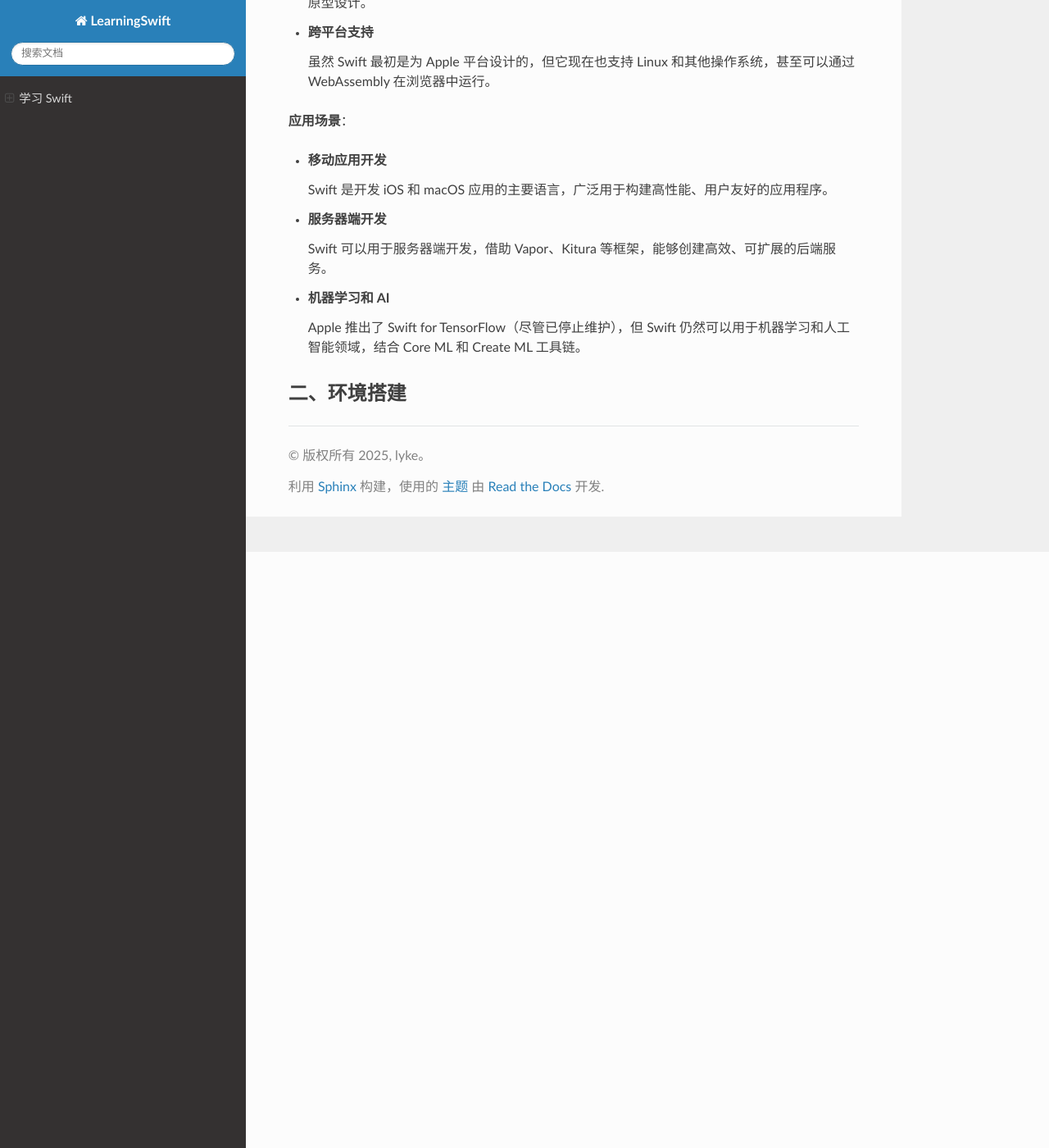
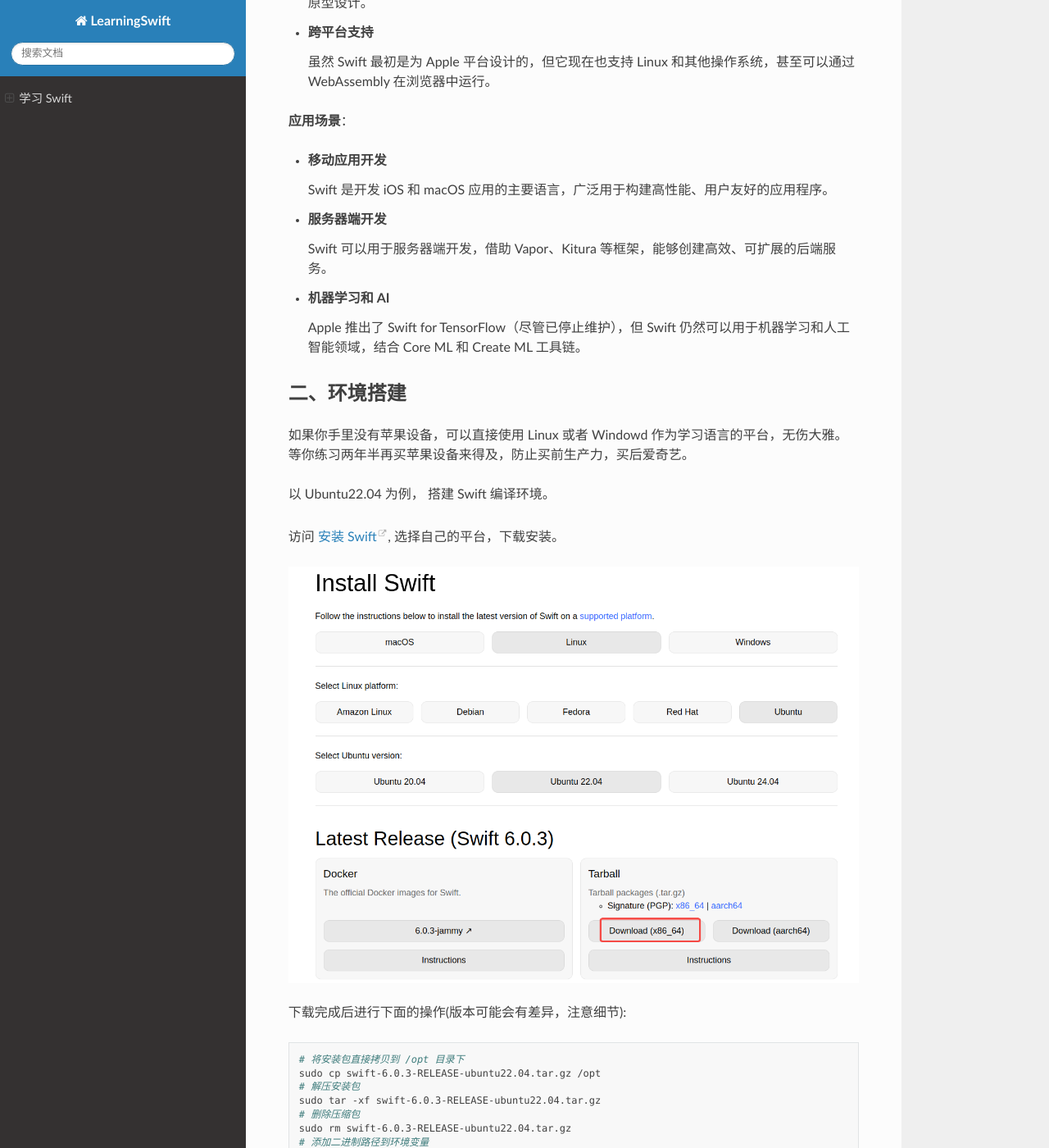
Before and after one commit to lyke3028/LearningSwift, a Sphinx documentation site: the page built from source/index.rst, in a window 1280 px wide and 1400 px high, scrolled down 727 px. Shown: the whole window at 82% size. Built offline with Sphinx 7.4.7 and the Read the Docs theme 3.1.0, drawn with Linux system fonts in a browser that asks for light colours; some of the changed text lies outside the part shown.

Commit message:
更新安装部分

```diff
--- a/source/conf.py
+++ b/source/conf.py
@@ -30,7 +30,6 @@
 
 html_theme_options = {
     'logo_only': False,
-    'display_version': False,
     'prev_next_buttons_location': 'bottom',
     'style_external_links': True,
 }
--- a/source/index.rst
+++ b/source/index.rst
@@ -50,3 +50,37 @@
 
 二、环境搭建
 --------------------
+
+如果你手里没有苹果设备，可以直接使用 Linux 或者 Windowd 作为学习语言的平台，无伤大雅。
+等你练习两年半再买苹果设备来得及，防止买前生产力，买后爱奇艺。
+
+以 Ubuntu22.04 为例， 搭建 Swift 编译环境。
+
+访问 `安装 Swift <https://www.swift.org/install/>`_, 选择自己的平台，下载安装。
+
+.. image:: images/swift_install.png
+   :alt: 图片加载失败
+
+下载完成后进行下面的操作(版本可能会有差异，注意细节):
+
+.. code-block:: shell
+
+   # 将安装包直接拷贝到 /opt 目录下
+   sudo cp swift-6.0.3-RELEASE-ubuntu22.04.tar.gz /opt
+   # 解压安装包
+   sudo tar -xf swift-6.0.3-RELEASE-ubuntu22.04.tar.gz
+   # 删除压缩包
+   sudo rm swift-6.0.3-RELEASE-ubuntu22.04.tar.gz
+   # 添加二进制路径到环境变量
+   sudo vim ~/.bashrc
+   # 添加如下内容
+   export PATH=/opt/swift-6.0.3-RELEASE-ubuntu22.04/usr/bin:$PATH
+   #保存退出后重新加载环境变量
+   source ~/.bashrc
+   # 使用命令检查是否否安装成功
+   swift --version
+   # 输出如下内容说明安装成功
+   Swift version 6.0.3 (swift-6.0.3-RELEASE)
+   Target: x86_64-unknown-linux-gnu
+
+安装完成
```
Also changed, not shown: source/images/swift_install.png (added).
